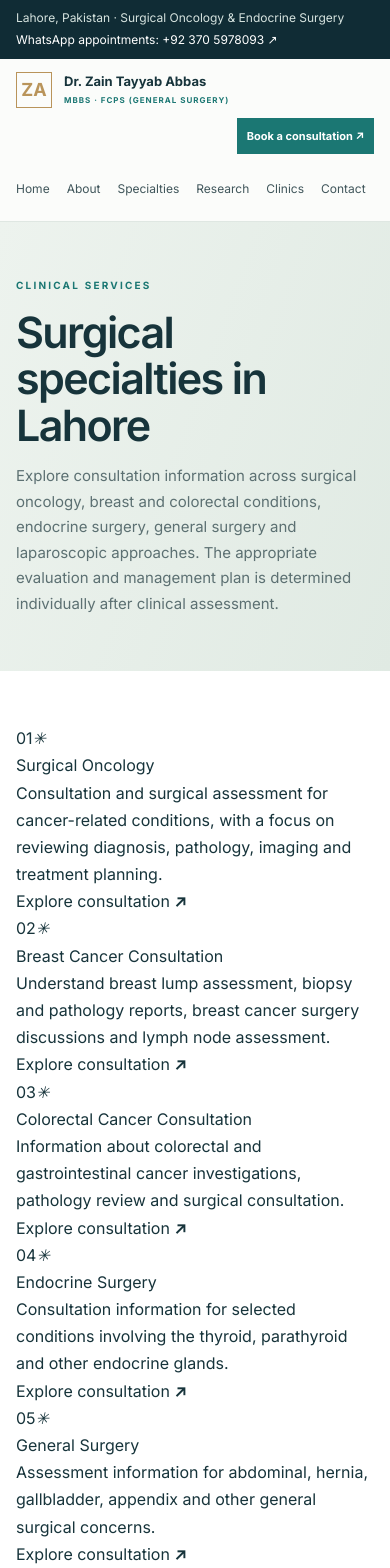
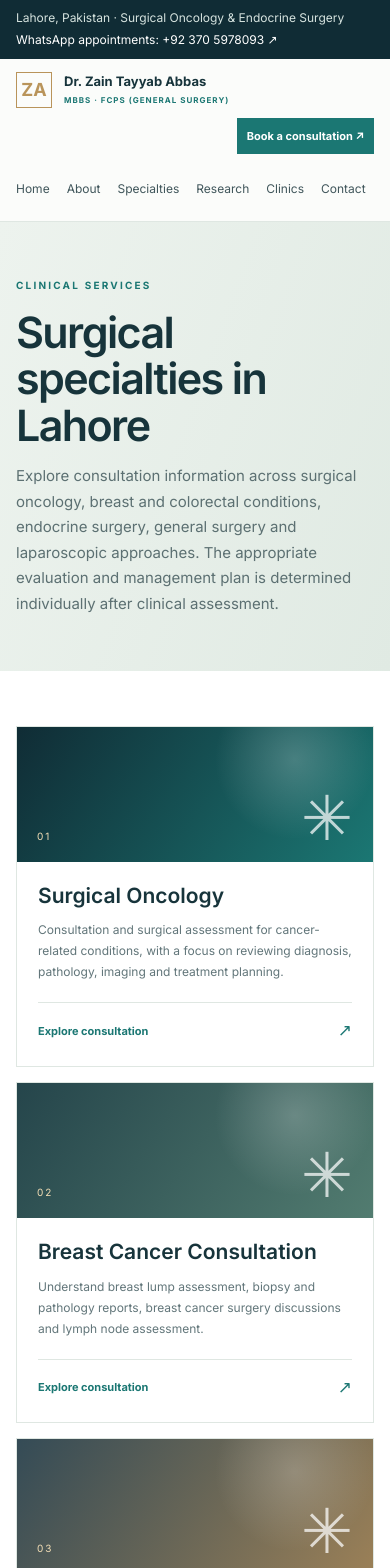
Before and after one commit to franklinctapley-del1122/Drzaintayyababbas, a Next.js app: page /specialties in a window 390 px wide. Shown: the top 1568 px of the page. Built offline with nearby package versions, Linux system fonts and the light colour scheme.

Commit message:
Style responsive specialties card grid

```diff
--- a/app/globals.css
+++ b/app/globals.css
@@ -120,3 +120,22 @@ h1,h2,h3,p,a,strong{overflow-wrap:anywhere}
 .final-cta-inner p{font-size:13px;color:#c2d1ce}
 @media(max-width:900px){.approach-grid,.focus-grid{grid-template-columns:repeat(2,1fr)}.premium-specialty-grid{grid-template-columns:repeat(2,1fr)}.trust-row{grid-template-columns:repeat(2,1fr)}.split-feature{gap:40px}}
 @media(max-width:720px){.premium-hero{padding-top:43px;padding-bottom:48px}.premium-hero .photo-frame{height:min(112vw,470px)}.trust-row{grid-template-columns:1fr 1fr;gap:20px 12px}.trust-row strong{font-size:14px}.approach-grid,.focus-grid,.premium-specialty-grid,.experience-grid{grid-template-columns:1fr}.approach-grid article,.experience-grid>div{min-height:0;padding:23px}.split-feature,.visit-grid,.patient-note{grid-template-columns:1fr;gap:30px}.team-panel{padding:22px}.team-panel>div:not(.team-orbit){flex-direction:column;gap:3px}.team-panel span{text-align:left}.timeline>div{grid-template-columns:1fr;gap:5px;padding-left:20px}.final-cta-inner{align-items:flex-start;flex-direction:column;gap:20px}.final-cta-inner .button{width:100%}.premium-section-head h2{font-size:34px}.premium-final-cta{padding:48px 0}}
+
+/* Specialties directory card layout */
+.specialties-cards-section{padding-top:76px;padding-bottom:82px}
+.specialties-card-grid{display:grid;grid-template-columns:repeat(3,minmax(0,1fr));gap:20px}
+.specialty-tile{display:flex;flex-direction:column;min-width:0;overflow:hidden;background:#fff;border:1px solid var(--line);transition:transform .22s ease,box-shadow .22s ease}
+.specialty-tile:hover{transform:translateY(-4px);box-shadow:0 18px 38px #102c3515}
+.specialty-tile-art{height:150px;position:relative;display:flex;align-items:flex-end;justify-content:space-between;padding:17px 20px;color:#fff;background:radial-gradient(circle at 78% 24%,#ffffff35 0,transparent 27%),linear-gradient(125deg,#102c35,#1b7773)}
+.specialty-tile:nth-child(3n + 2) .specialty-tile-art{background:radial-gradient(circle at 78% 24%,#ffffff35 0,transparent 27%),linear-gradient(125deg,#25454b,#527c70)}
+.specialty-tile:nth-child(3n) .specialty-tile-art{background:radial-gradient(circle at 78% 24%,#ffffff35 0,transparent 27%),linear-gradient(125deg,#344b56,#9b8057)}
+.specialty-tile-art span{font-size:10px;letter-spacing:2px;color:#f4dfb6}
+.specialty-tile-art i{font-style:normal;font-size:62px;line-height:.9;color:#ffffffb8;font-family:Georgia,serif}
+.specialty-tile-copy{display:flex;flex:1;flex-direction:column;padding:23px}
+.specialty-tile-copy h2{font-family:'Inter',Arial,sans-serif;font-size:21px;line-height:1.25;font-weight:600;margin:0 0 10px}
+.specialty-tile-copy p{font-size:12px;line-height:1.75;color:var(--muted);margin:0 0 20px}
+.specialty-tile-link{margin-top:auto;padding-top:13px;border-top:1px solid var(--line);display:flex;justify-content:space-between;align-items:center;color:var(--teal);font-size:11px;font-weight:700}
+.specialty-tile-link b{font-size:17px;font-weight:500}
+.specialties-cards-note{font-size:11px;color:#718080;line-height:1.7;margin:25px 0 0;max-width:850px}
+@media(max-width:950px){.specialties-card-grid{grid-template-columns:repeat(2,minmax(0,1fr))}}
+@media(max-width:620px){.specialties-cards-section{padding-top:55px;padding-bottom:60px}.specialties-card-grid{grid-template-columns:1fr;gap:15px}.specialty-tile-art{height:135px}.specialty-tile-copy{padding:21px}}
```
